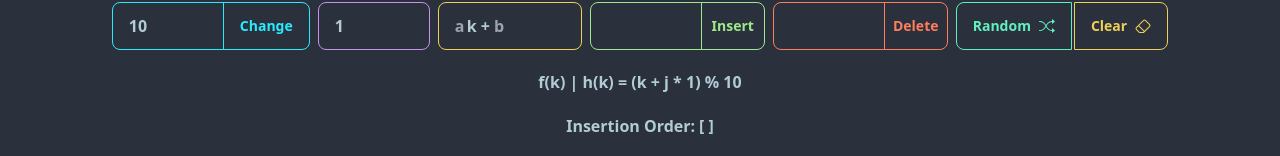
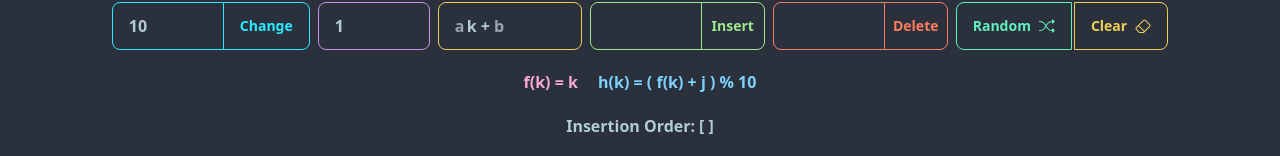
Before and after one commit to alexespejo/dsa-visualizer, a Svelte app: page /hash_tables/linear in a window 1280 px wide. Shown: the part 164-320 px from the top of the page. Built offline with nearby package versions, Linux system fonts and the light colour scheme.

Commit message:
update hash function display

```diff
--- a/src/lib/hashTableFunctions/linearProbing.ts
+++ b/src/lib/hashTableFunctions/linearProbing.ts
@@ -1,6 +1,6 @@
 function insertLinear(
  table: number[],
-    data: number | null,
+ data: number,
  stepsize: number,
  capacity: number
 ) {
--- a/src/routes/HashTables/Linear.svelte
+++ b/src/routes/HashTables/Linear.svelte
@@ -45,8 +45,9 @@
  let numToInsert: number;
  let numToDelete: number;
 
- let hashFuncA: number;
- let hashFuncB: number;
+ let hashFuncA: any;
+ let hashFuncB: any;
+ let funcValue: number;
 
  let tempTable: number[] = [];
  let needRehash: boolean = false;
@@ -100,6 +101,22 @@
 
  afterUpdate(() => {
   needRehash = arraysAreEqual(hashingArray, tempTable);
+  if (
+   !(
+    hashFuncA === "" ||
+    hashFuncB === "" ||
+    isNaN(hashFuncA) ||
+    isNaN(hashFuncB) ||
+    numToInsert === 0 ||
+    numToInsert === null
+   )
+  ) {
+   funcValue = parseInt(hashFuncA) * numToInsert + parseInt(hashFuncB);
+  } else if (numToInsert !== null && numToInsert !== undefined) {
+   funcValue = numToInsert;
+  } else {
+   funcValue = undefined;
+  }
  });
 </script>
 
@@ -151,9 +168,11 @@
   </FormControl>
 
   <FormControl>
-   <Label
-    >f&#40;k&#41; =
-    {hashFuncA !== undefined && hashFuncB !== undefined
+   <Label>
+    f&#40;k&#41; = {!isNaN(hashFuncA) &&
+    !isNaN(hashFuncB) &&
+    hashFuncB !== "" &&
+    hashFuncA !== ""
      ? `${hashFuncA}k + ${hashFuncB}`
      : "k"}
    </Label>
@@ -220,14 +239,24 @@
  </Controls>
 
  <Visualize>
-  <div class="text-base-content font-bold mt-5">
-   <span>f&#40;k&#41;</span> |
-   <span>
-    h&#40;k&#41; = &#40{!numToInsert ? "k" : numToInsert} + j {stepSize === 0 ||
-    !stepSize
-     ? ""
-     : `* ${stepSize}`}&#41; % {capacity}</span
-   >
+  <div class="text-base-content font-bold mt-5 flex flex-col">
+   <div class="items-center space-x-4">
+    <span class="text-pink-300">
+     f&#40;{numToInsert ? numToInsert : "k"}&#41; = {!isNaN(hashFuncA) &&
+     !isNaN(hashFuncB) &&
+     hashFuncB !== "" &&
+     hashFuncA !== ""
+      ? `${hashFuncA}${numToInsert ? numToInsert : "k"} + ${hashFuncB}`
+      : "k"}
+     {funcValue !== undefined && !isNaN(funcValue) ? `= ${funcValue}` : ""}
+    </span>
+    <span class="text-sky-300">
+     h&#40;{numToInsert ? numToInsert : "k"}&#41; = &#40;
+     {!funcValue ? "f(k)" : funcValue} + j
+     {stepSize < 2 || !stepSize ? "" : `* ${stepSize}`}
+     &#41; % {capacity}
+    </span>
+   </div>
   </div>
 
   <InsertionOrderDisplay {insertionOrder} />
```
Lines whose indentation alone changed are shown as unchanged.
